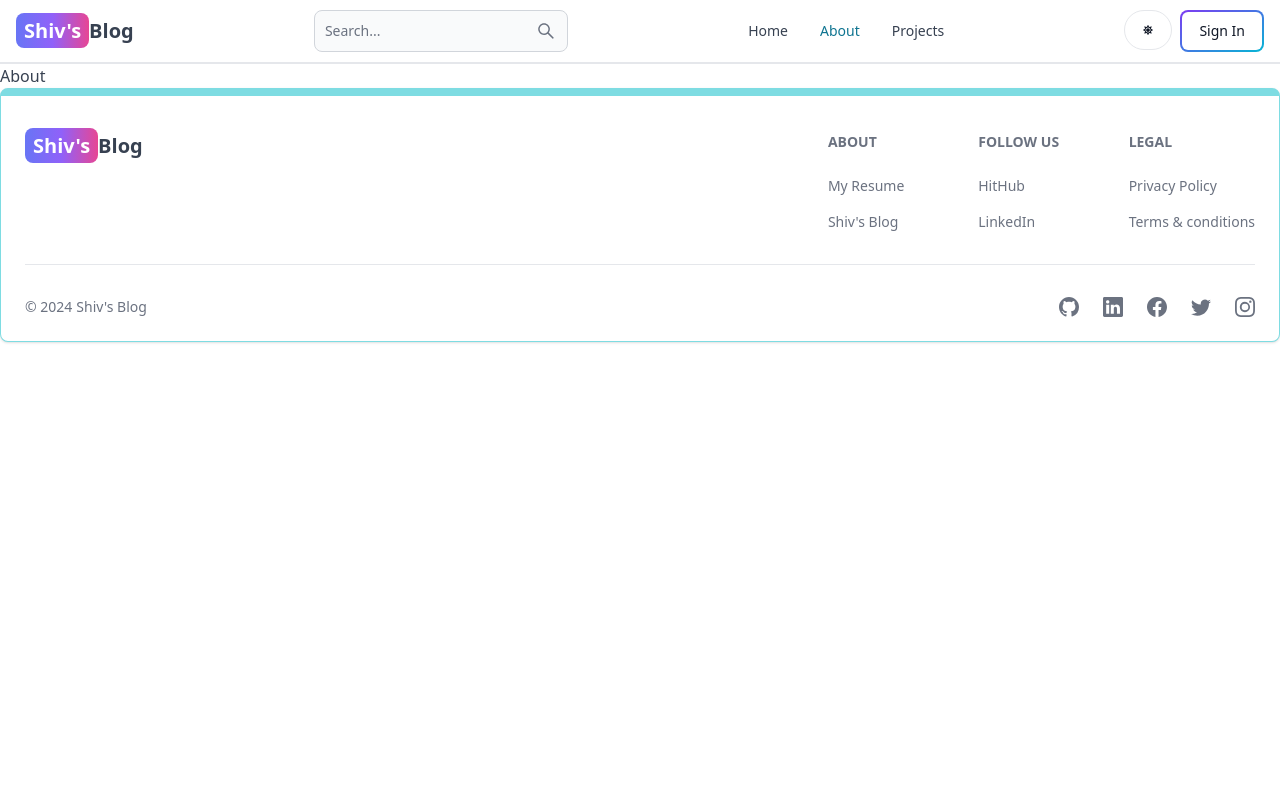
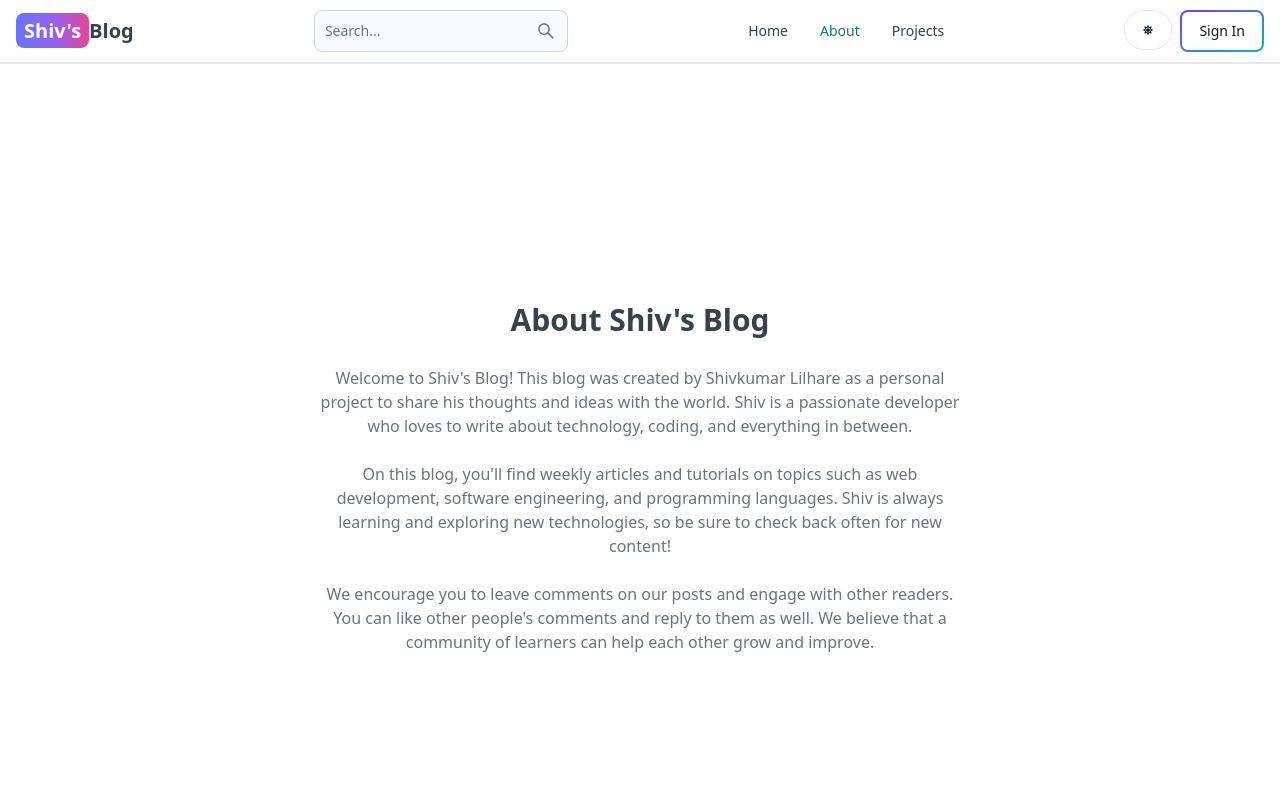
Before and after one commit to Shiv2906/MERN-Blog, a React (Vite) app in the folder client/: page /about in a window 1280 px wide. Shown: the top 800 px of the page. Built offline with nearby package versions, Linux system fonts and the light colour scheme; no server answers.

Commit message:
complete the about and project pages and add pre installations

```diff
--- a/client/src/pages/About.jsx
+++ b/client/src/pages/About.jsx
@@ -1,9 +1,35 @@
-import React from 'react'
-
 export default function About() {
   return (
-    <div>
-      About
+    <div className='min-h-screen flex items-center justify-center'>
+      <div className='max-w-2xl mx-auto p-3 text-center'>
+        <div>
+          <h1 className='text-3xl font font-semibold text-center my-7'>
+            About Shiv's Blog
+          </h1>
+          <div className='text-md text-gray-500 flex flex-col gap-6'>
+            <p>
+              Welcome to Shiv's Blog! This blog was created by Shivkumar Lilhare
+              as a personal project to share his thoughts and ideas with the
+              world. Shiv is a passionate developer who loves to write about
+              technology, coding, and everything in between.
+            </p>
+
+            <p>
+              On this blog, you'll find weekly articles and tutorials on topics
+              such as web development, software engineering, and programming
+              languages. Shiv is always learning and exploring new
+              technologies, so be sure to check back often for new content!
+            </p>
+
+            <p>
+              We encourage you to leave comments on our posts and engage with
+              other readers. You can like other people's comments and reply to
+              them as well. We believe that a community of learners can help
+              each other grow and improve.
+            </p>
+          </div>
+        </div>
+      </div>
     </div>
-  )
+  );
 }
--- a/client/src/pages/Projects.jsx
+++ b/client/src/pages/Projects.jsx
@@ -1,9 +1,11 @@
-import React from 'react'
+import CallToAction from '../components/CallToAction';
 
 export default function Projects() {
   return (
-    <div>
-      Projects
+    <div className='min-h-screen max-w-2xl mx-auto flex justify-center items-center flex-col gap-6 p-3'>
+      <h1 className='text-3xl font-semibold'>Pojects</h1>
+      <p className='text-md text-gray-500'>You can also check my created projects on GitHub!</p>
+      <CallToAction />
     </div>
   )
 }
--- a/package.json
+++ b/package.json
@@ -6,7 +6,8 @@
   "main": "index.js",
   "scripts": {
     "dev": "nodemon api/index.js",
-    "start": "node api/index.js"
+    "start": "node api/index.js",
+    "build": "npm install && npm install --prefix client && npm run build --prefix client"
   },
   "keywords": [],
   "author": "",
```
Also changed, not shown: 1 other file (tests, documents, lock files or other folders).
